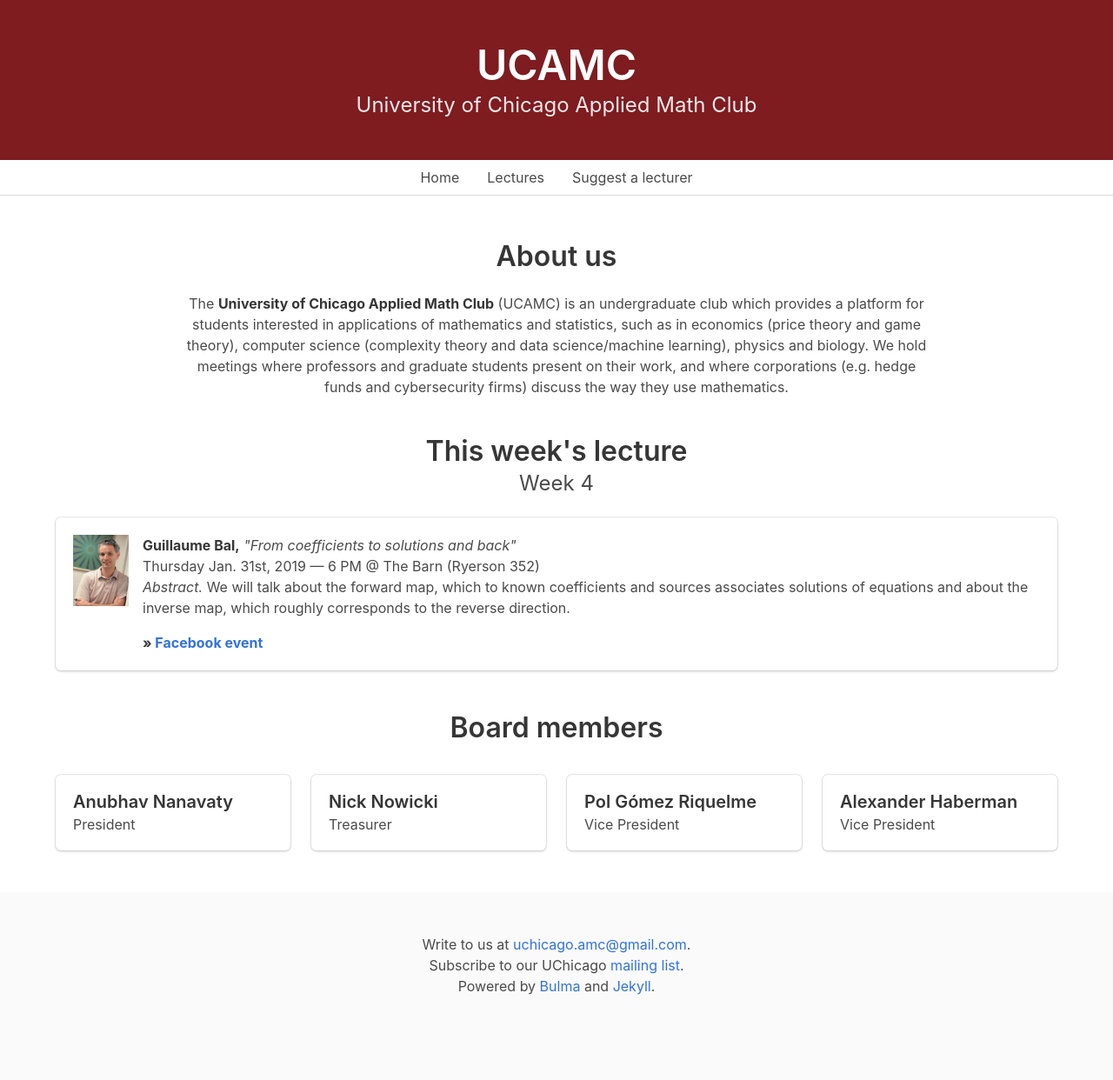
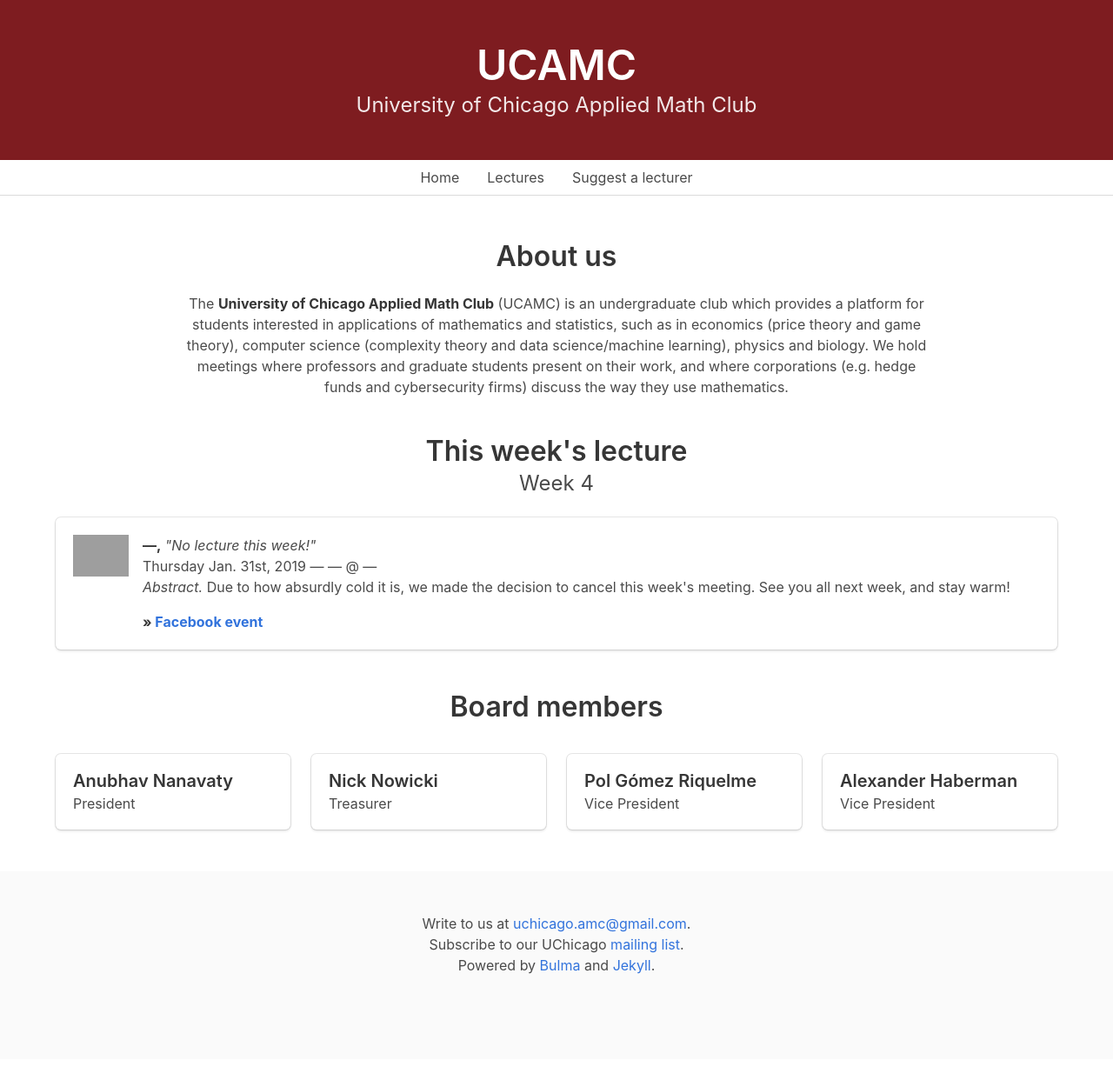
Before and after one commit to ucamc/ucamc.github.io, a Jekyll site: the page built from index.html, in a window 1280 px wide. Shown: the whole page at 87% size. Built offline with Jekyll 4.4.1, drawn with Linux system fonts in a browser that asks for light colours; nearby versions of some CDN libraries; after the commit the page ends 1218 px from its top, so only the background shows below that; grey boxes are pictures that could not be loaded.

Commit message:
Week 4's lecture cancelled

```diff
--- a/_data/winter19.yml
+++ b/_data/winter19.yml
@@ -1,5 +1,16 @@
 lectures:
   - &cur
+    who: —
+    what: No lecture this week!
+    when: Thursday Jan. 31st, 2019
+    time: —
+    where: —
+    week: Week 4
+    photo: "#"
+    url: "#"
+    fb: "#"
+    abstract: "Due to how absurdly cold it is, we made the decision to cancel this week's meeting. See you all next week, and stay warm!"
+  -
     who: Guillaume Bal
     what: From coefficients to solutions and back
     when: Thursday Jan. 31st, 2019
```
